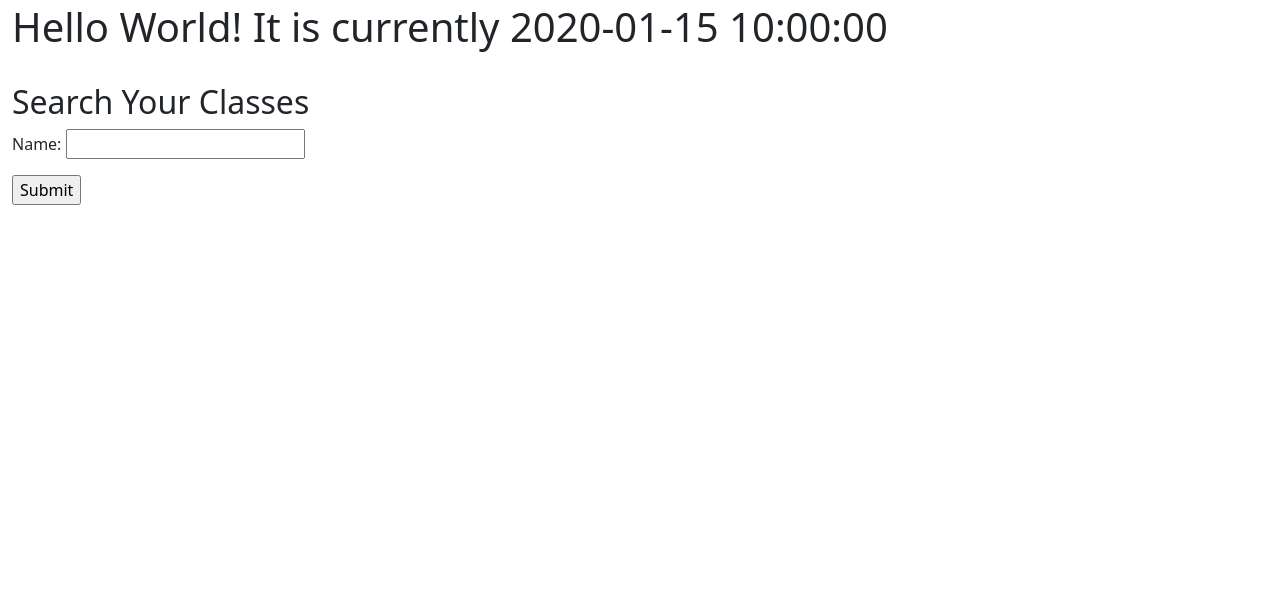
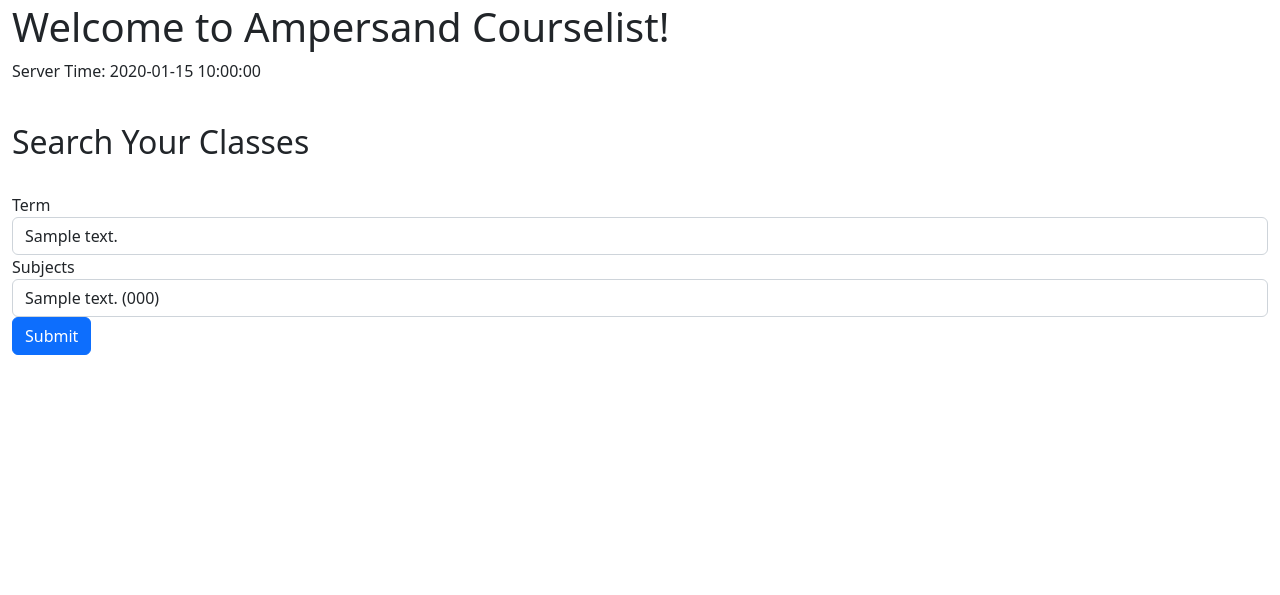
Before and after one commit to ShadowBearVR/Cypher-Ampersand, a Flask app: template server/templates/index.html in a window 1280 px wide. Shown: the part 53-648 px from the top of the page. Run offline with Flask 2, Linux system fonts and the light colour scheme; the template is opened without the code that fills it: most values are stand-ins (such as "Sample title", 1, 10 or a date in 2020); parts of the project's set-up code (start-up, migrations or seed data) failed here and were passed over; some libraries are stand-ins or nearby versions.

Commit message:
frontend website work

```diff
--- a/server/src/app.py
+++ b/server/src/app.py
@@ -25,8 +25,12 @@ def index():
 
     server_time = format_server_time()
 
+    subjects_list = get_all_subjects()
+    subjects_list = get_all_subjects()
+
     context = {
-        'server_time': server_time
+        'server_time': server_time,
+        'subjects_list': subjects_list
     }
 
     return render_template('index.html', context=context)
@@ -34,9 +38,12 @@ def index():
 @app.route('/submit', methods=['GET', 'POST'])
 def submit():
     if request.method == 'POST' and len(dict(request.form)) > 0:
-        userdata = dict(request.form)
-        name = userdata["name"][0]
-        return f"Thank you! {name}"
+        form_data = dict(request.form)
+
+        term_selection = form_data["term-selection"]
+        subject_selection = form_data["subject-selection"]
+
+        return f"Search for {subject_selection} subject during {term_selection} term."
     else:
         return "Sorry, there was an error."
 
--- a/server/templates/index.html
+++ b/server/templates/index.html
@@ -9,14 +9,34 @@
 
 <div>
     <div class="container-fluid">
-        <h1>Hello World! It is currently {{ context.server_time }}</h1>
+        <h1>Welcome to Ampersand Courselist!</h1>
+
+        <p> Server Time: {{ context.server_time }} </p>
 
         <br>
 
         <h2> Search Your Classes </h2>
+
+        <br>
+
         <form method="post" action="/submit">
-            <p>Name: <input type="text" name="name"></p>
-            <p><input type="submit"></p>
+            <div class="form-group">
+
+                <label for="term-selection">Term</label>
+                <select class="form-control" id="term-selection" required>
+                    {% for term in context.terms_list %}
+                        <option value="{{ subject['TERM_CODE'] }}">{{ term['TERM_DESC'] }}</option>
+                    {% endfor %}
+                </select>
+
+                <label for="subject-selection">Subjects</label>
+                <select class="form-control" id="subject-selection" required>
+                    {% for subject in context.subjects_list %}
+                        <option value="{{ subject['SUBJ_CODE'] }}">{{ subject['SUBJ_DESC'] }} ({{ subject['SUBJ_CODE'] }})</option>
+                    {% endfor %}
+                </select>
+            </div>
+            <button type="submit" class="btn btn-primary">Submit</button>
         </form>
     </div>
 </div>
```
